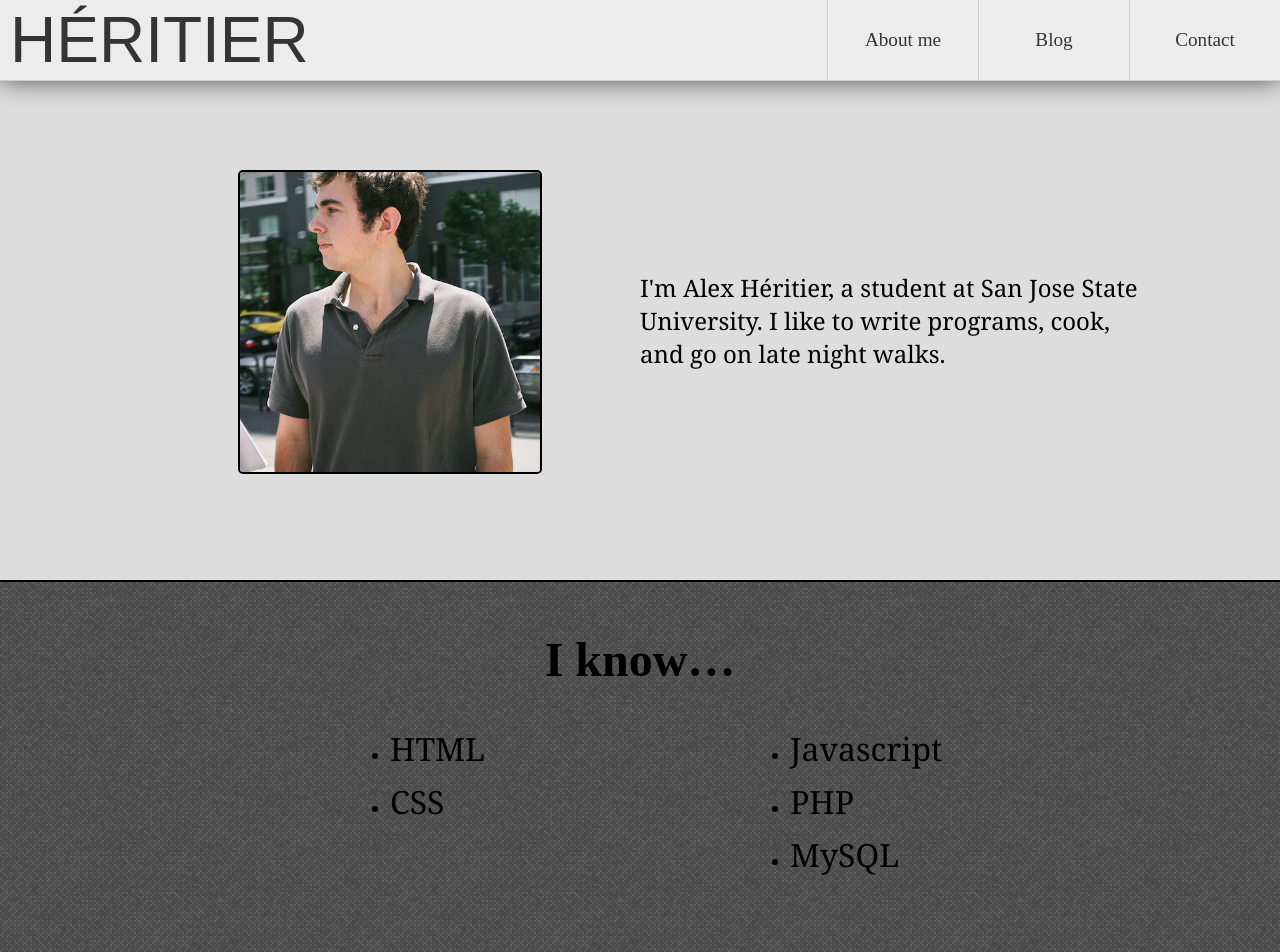
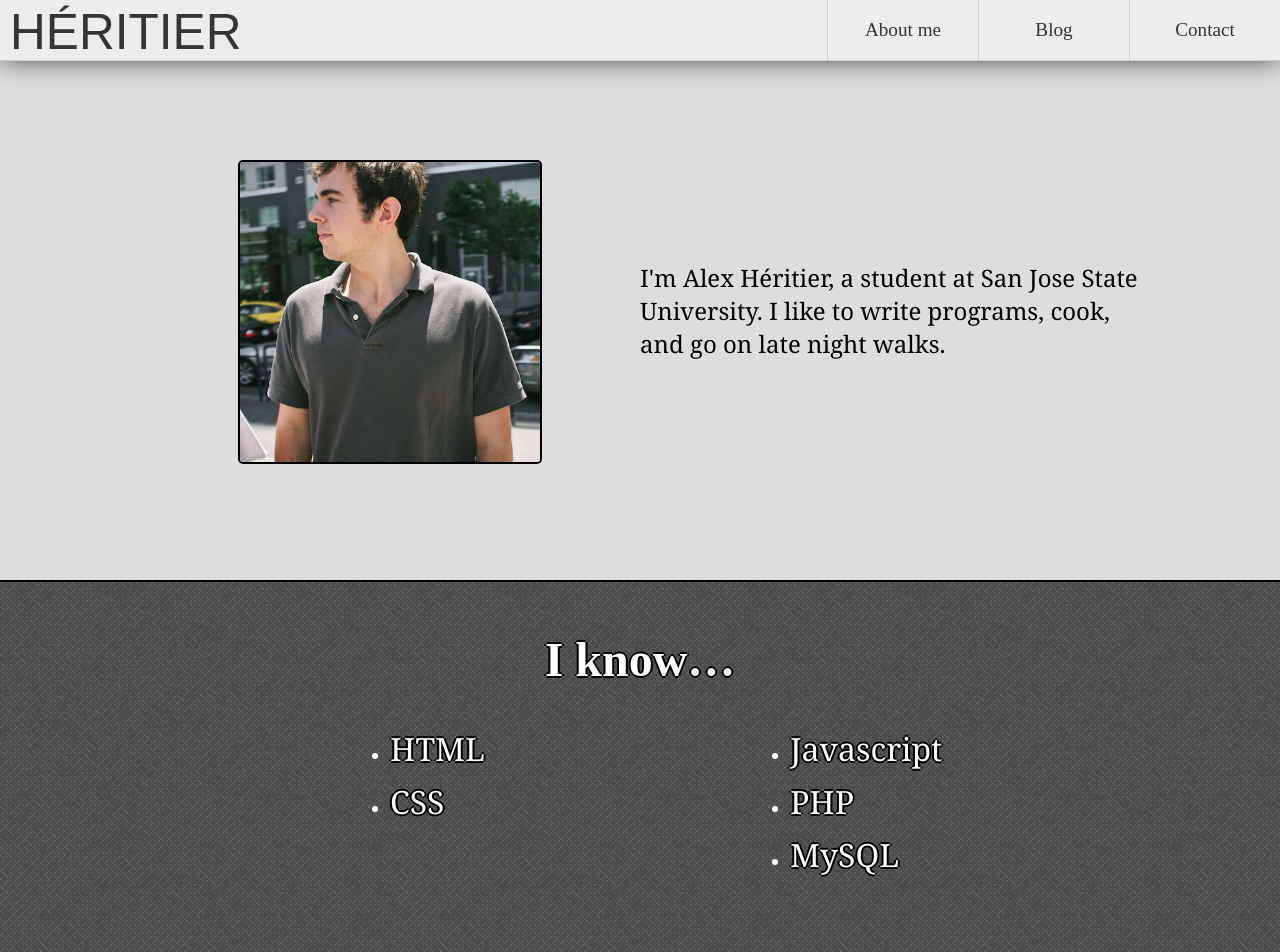
Before and after one commit to alex-heritier/alexheritier.com, a plain HTML site: page index.html in a window 1280 px wide. Shown: the top 952 px of the page. Drawn offline with Linux system fonts and the light colour scheme.

Commit message:
Put text-shadow on some text

```diff
--- a/index.html
+++ b/index.html
@@ -20,7 +20,7 @@
 				<a href="contact.html">Contact</a>
 			</li>
 			<li class="nav-link">
-				<a href="blog.html">Blog</a>
+				<a href="https://alexheritier.wordpress.com">Blog</a>
 			</li>
 			<li class="nav-link">
 				<a href="">About me</a>
--- a/style.css
+++ b/style.css
@@ -9,7 +9,7 @@
 
 .navbar {
 	width: 100%;
-	height: 80px;	/* .navbar height */
+	height: 60px;	/* .navbar height */
 	background-color: #eee;
 	position: fixed;
 	top: 0;
@@ -32,8 +32,8 @@
 }
 
 .nav-title a {
-	line-height: 80px;	/* this must be equal to .navbar height */
-	font-size: 4em;
+	line-height: 65px;	/* this must be equal to .navbar height */
+	font-size: 3.1em;
 	font-family: 'Arial', 'Myriad Pro';
 }
 
@@ -53,7 +53,7 @@
 }
 
 .nav-link a {
-	line-height: 80px;	/* this must be equal to .navbar height */
+	line-height: 60px;	/* this must be equal to .navbar height */
 	font-family: 'Myriad Pro';
 	font-size: 1.2em;
 	display: block;
@@ -80,7 +80,7 @@
 
 .intro-filler {
 	width: 100%;
-	height: 70px;
+	height: 60px;	/* this must be equal to .navbar height */
 	background-color: #ddd;
 }
 
@@ -122,16 +122,21 @@
 
 .skills {
 	width: 100%;
-	height: 400px;
+	height: 300px;
 	padding-top: 50px;
 	padding-bottom: 50px;
 	background-image: url('img/tweed.png');
 	border-bottom: 2px solid black;
+	color: #fff;
+}
+
+.skills p {
+	text-shadow: -2px 0 black, 0 2px black, 2px 0 black, 0 -2px black;
 }
 
 .skills-inner {
 	margin: auto;
-	height: 400px;
+	height: 100%;
 	width: 100%;
 }
 
@@ -167,7 +172,6 @@
 	margin-top: 5px;
 	padding-left: 30px;
 	font-size: 0.7em;
-	color: black;
 }
 
 .skills-list li {
@@ -186,7 +190,7 @@
 
 .projects {
 	width: 100%;
-	height: 1000px;
+	height: 850px;
 	padding-top: 50px;
 	padding-bottom: 50px;
 	background-color: #ddd;
@@ -208,7 +212,7 @@
 .projects-project {
 	width: 100%;
 	height: 300px;
-	margin-top: 100px;
+	margin-top: 70px;
 }
 
 .projects-project-title {
@@ -258,6 +262,11 @@
 	background-image: url('img/tweed.png');
 }
 
+.footer p, .footer a {
+	color: #fff;
+	text-shadow: -1px 0 black, 0 1px black, 1px 0 black, 0 -1px black;
+}
+
 .footer-contacts {
 	padding-left: 5px;
 	float: left;
@@ -266,7 +275,6 @@
 
 .footer-contacts a {
 	text-decoration: none;
-	color: #222;
 }
 
 .footer-title {
@@ -282,7 +290,7 @@
 /* Contact Form */
 
 .contact {
-	margin-top: 80px;
+	padding-top: 60px;
 	width: 100%;
 	height: 550px;
 	background-color: #eee;
```
Also changed, not shown: contact.html (+3 -3 lines), img/tweed2.png (added).
